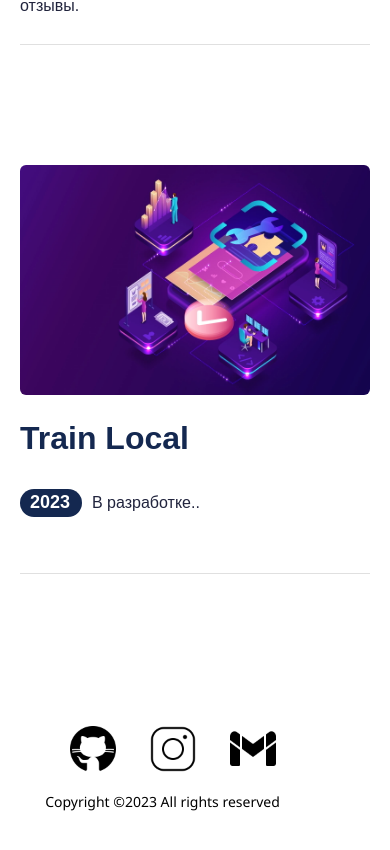
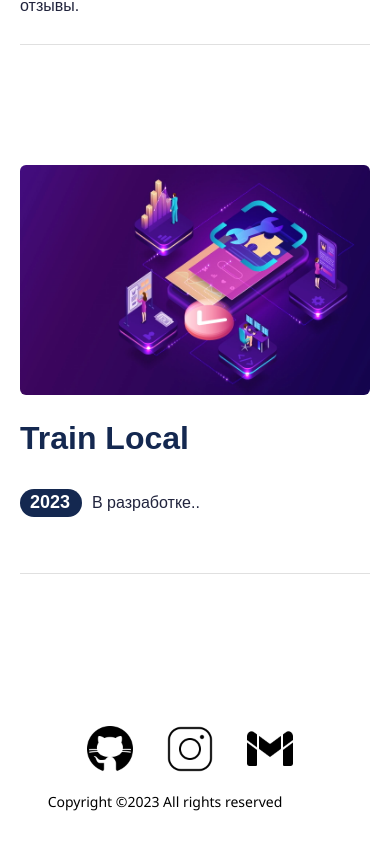
Before and after one commit to abbbrr/abr_port, a Vue app: page / in a window 390 px wide. Shown: the part 2664-3514 px from the top of the page. Built offline with nearby package versions, Linux system fonts and the light colour scheme.

Commit message:
fix foote1r

```diff
--- a/src/components/Footer.vue
+++ b/src/components/Footer.vue
@@ -77,7 +77,17 @@ export default{
       height: 100px; /* Adjust the height as needed */
       margin: 30px;
       margin-top: 150px;
-    margin-left: 15px;
+      margin-left: 20px;
+    }
+    .container {
+      text-align: center;
+      display: flex;
+      flex-wrap: nowrap;
+      margin-left: 30px;
+    }
+    .link{
+      display: flex;
+      flex-direction: row;
     }
   }
 </style>
```
Lines whose indentation alone changed are shown as unchanged.
